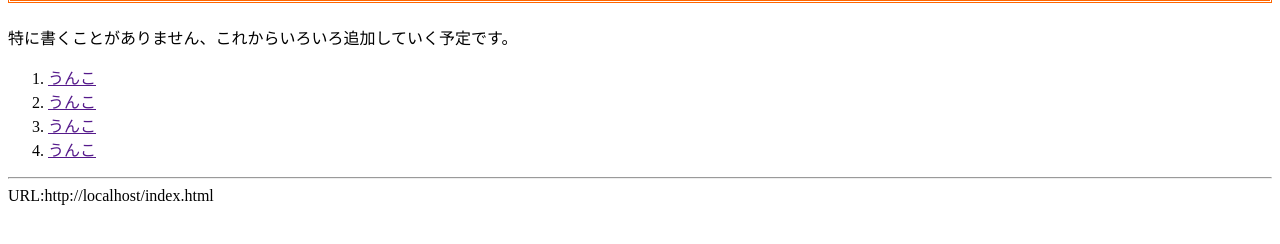
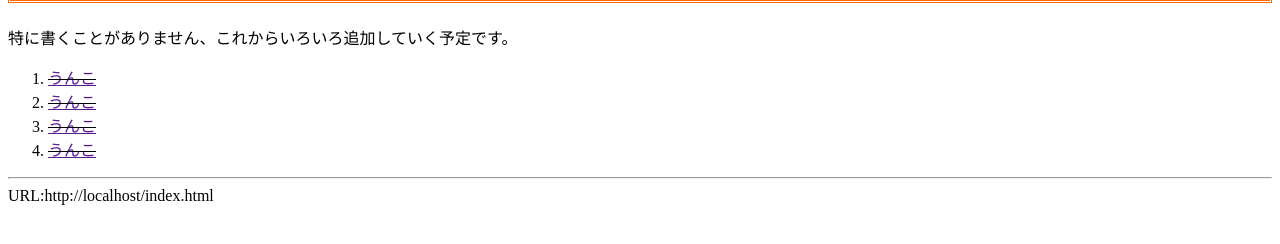
Before and after one commit to kaichoooooo1262/munou, a plain HTML site: page index.html in a window 1280 px wide. Shown: the part 70-314 px from the top of the page. Drawn offline with Linux system fonts and the light colour scheme.

Commit message:
Update index.html

```diff
--- a/index.html
+++ b/index.html
@@ -28,10 +28,10 @@
 コチラ</a></s>と、<s><a href="">コチラ</a></s>-->
 <p>
 <ol type="1">
-<li><a href="">うんこ</a></li>
-<li><a href="">うんこ</a></li>
-<li><a href="">うんこ</a></li>
-<li><a href="">うんこ</a></li>
+    <li><s><a href="">うんこ</a></s></li>
+    <li><s><a href="">うんこ</a></s></li>
+    <li><s><a href="">うんこ</a></s></li>
+    <li><s><a href="">うんこ</a></s></li>
 </ol>
 </p>
 
```
